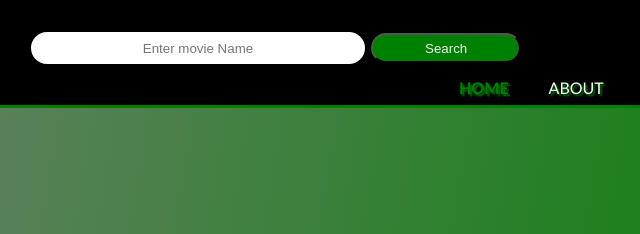
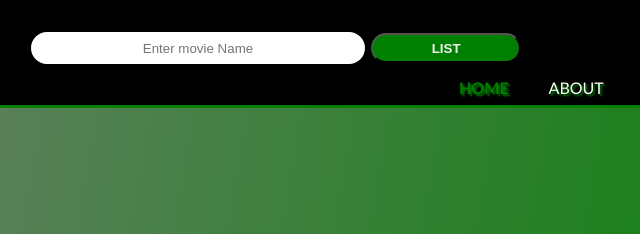
Before and after one commit to Abongile21/MovieFinder, a website: page index.html in a window 1280 px wide. Shown: the top 234 px of the page, 413-1053 px from the left. Drawn offline with Linux system fonts and the light colour scheme.

Commit message:
CHANGED search to LIST

```diff
--- a/index.html
+++ b/index.html
@@ -13,7 +13,7 @@
             <h1><span class="highlight">Movie</span>Nites</h1>
           </div>
           <input type="text" placeholder="Enter movie Name" required  id="movieNameInput" onkeyup="searchMovie()">
-          <button onclick="searchMovie()" id="searchBtn">Search</button>
+          <button onclick="searchMovie()" id="searchBtn">LIST</button>
            <nav>
                 <ul>
                     <li id="_home" class="current"><a href="index.html">Home</a></li>
--- a/style.css
+++ b/style.css
@@ -76,6 +76,7 @@ header h1{
     color: #f1f1f1;
     height: 30px;
     text-align: center;
+    font-weight: bold;
 }
 .dropbtn{
     background-color: #333;
```
